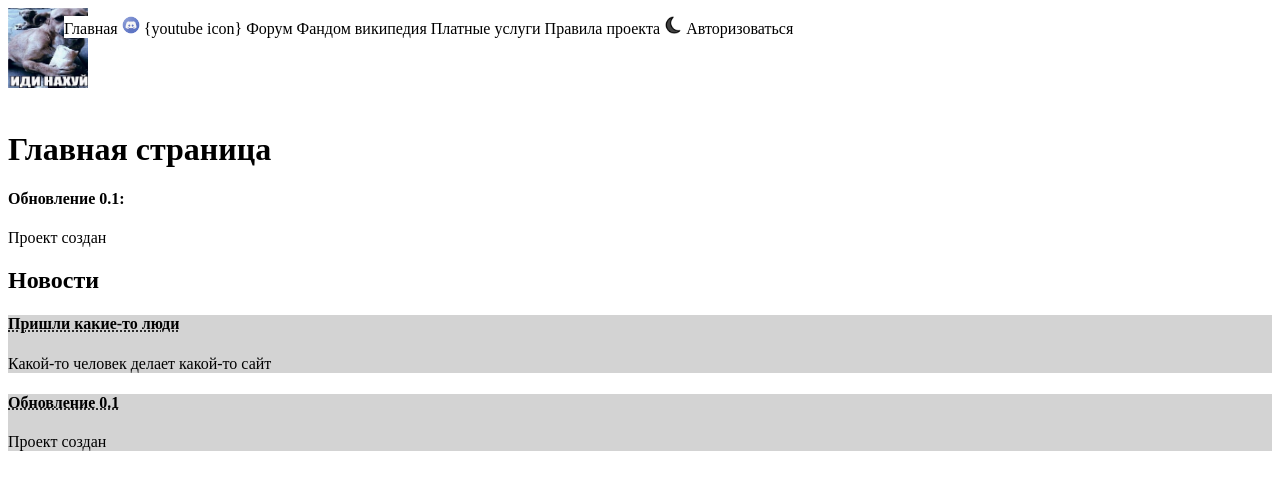
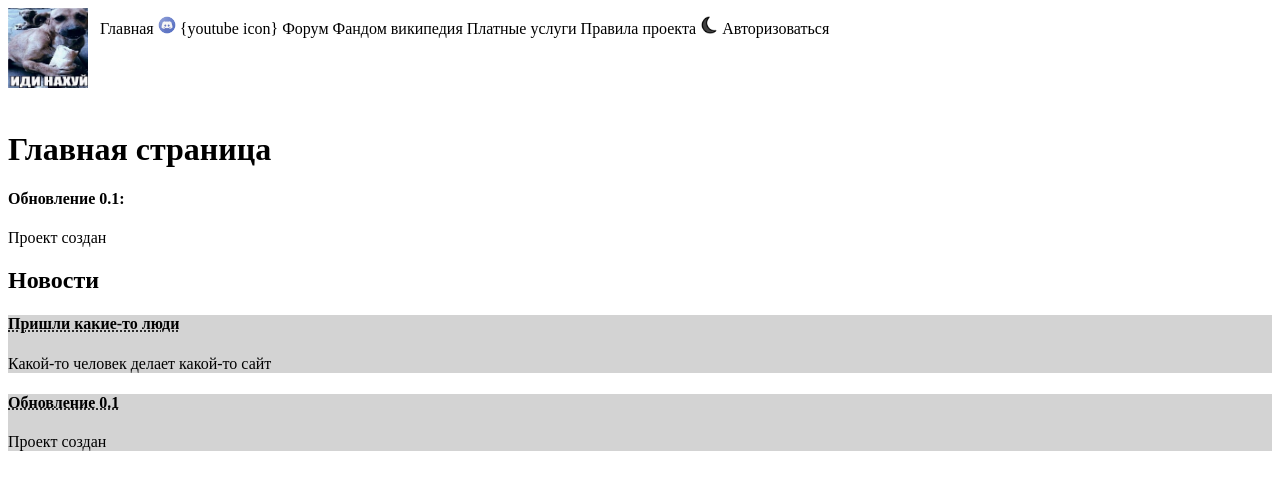
Before and after one commit to puncers/puncers.github.io, a plain HTML site: page index.html in a window 1280 px wide. Drawn offline with Linux system fonts and the light colour scheme.

Commit message:
Update global_style.css

```diff
--- a/global_style.css
+++ b/global_style.css
@@ -4,7 +4,7 @@ a, a:hover, a:focus, a:active {
  }
 #menu {
 	position: fixed;
-	left: 5%;
+	left: 100px;
 	top: 2%;
 	background-color: white;
 }
```
